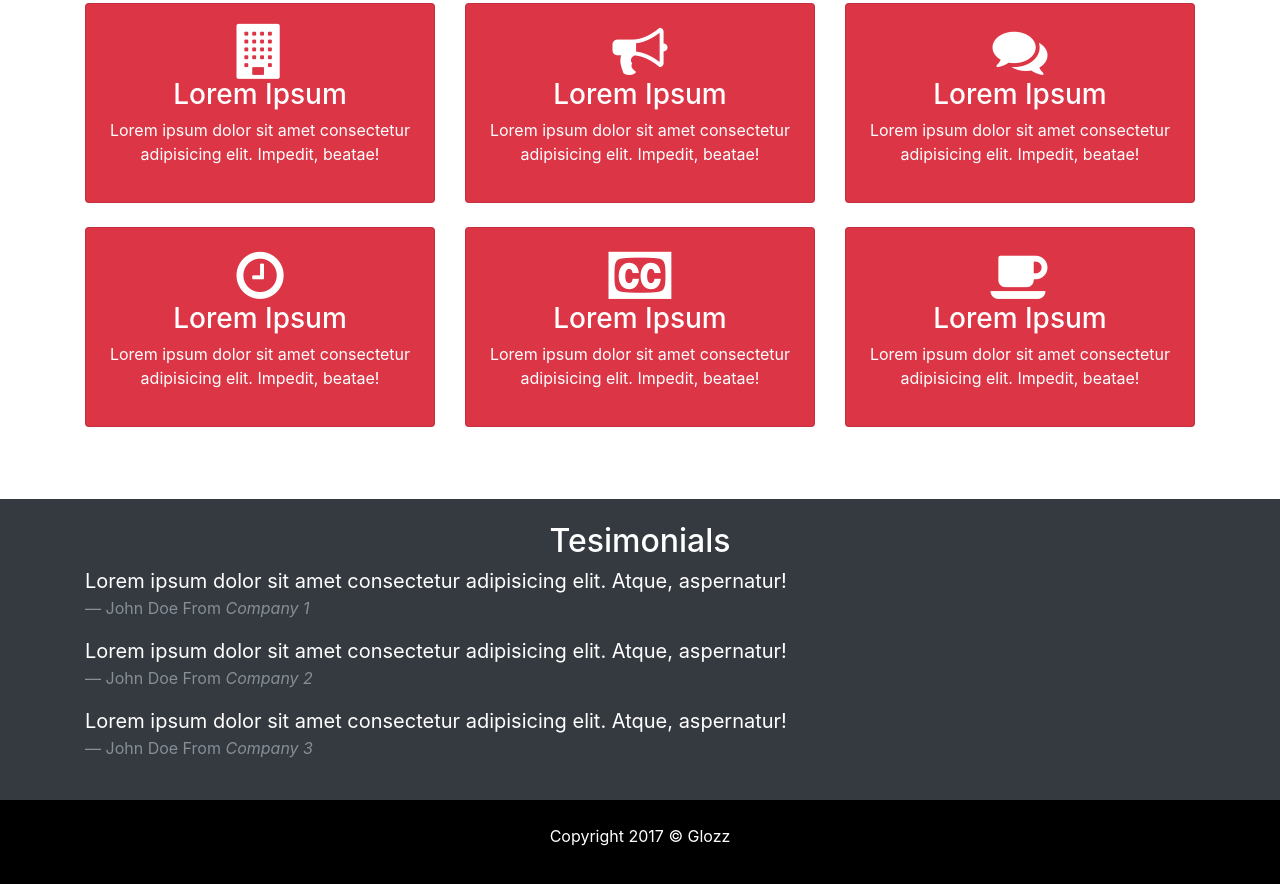
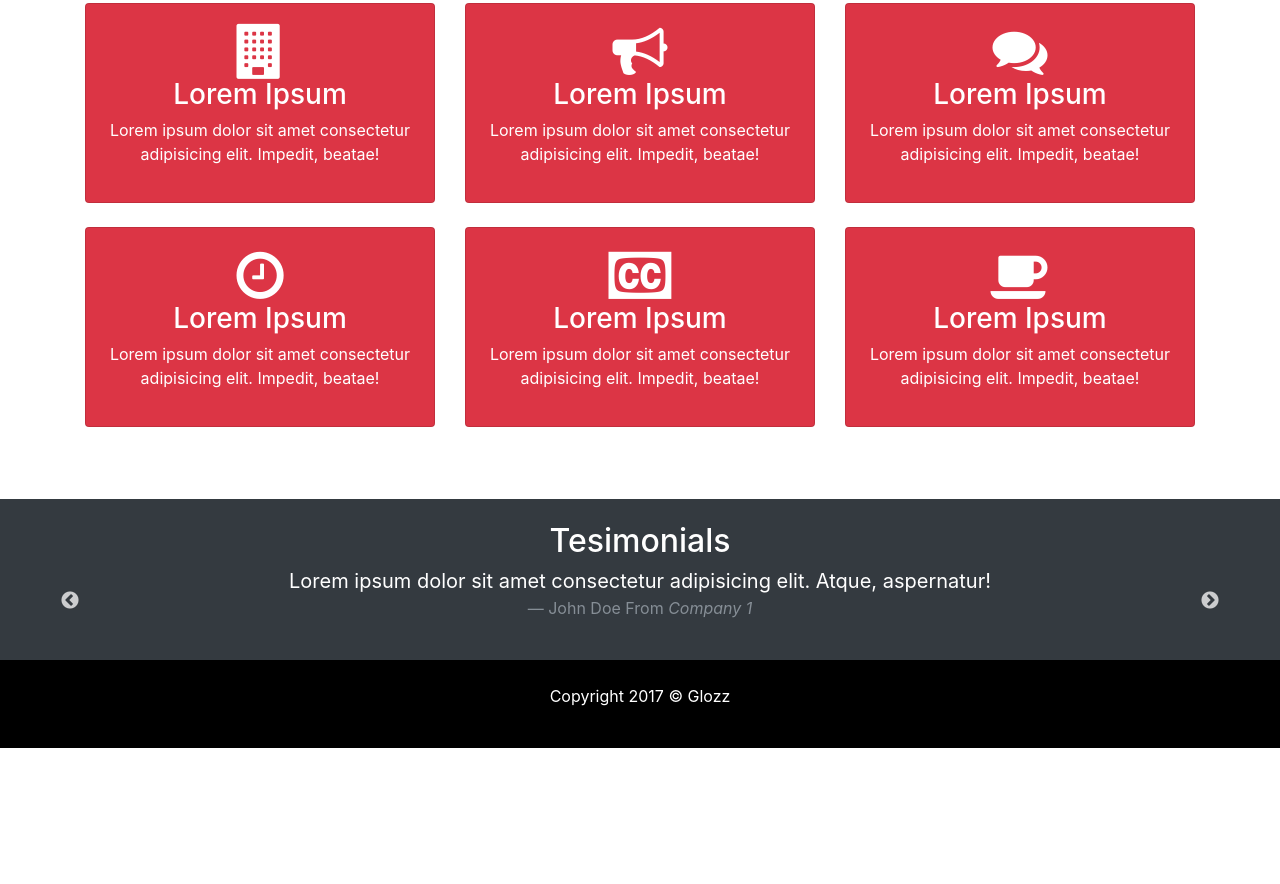
Before and after one commit to csueldo123/Glozz, a website: page src/about.html in a window 1280 px wide. Shown: the part 521-1405 px from the top of the page. After the commit the page ends 1269 px from the top, so only its background shows below. Drawn offline with Linux system fonts and the light colour scheme; some packages are replaced by stand-ins of ours; a script that the page names is missing; files whose address does not match are found by name.

Commit message:
added blockquote tesimonials with click slider

```diff
--- a/src/about.html
+++ b/src/about.html
@@ -137,7 +137,7 @@
         <div class="container">
             <h2 class="text-center">Tesimonials</h2>
             <div class="row">
-                <div class="col">
+                <div class="col text-center">
                     <div class="slider">
                         <div>
                             <blockquote class="blockquote">
--- a/src/js/main.js
+++ b/src/js/main.js
@@ -17,3 +17,9 @@ $(document).on('click', '[data-toggle="lightbox"]', function(event){
     event.preventDefault();
     $(this).ekkoLightbox();
 });
+
+$('.slider').slick({
+    infinite: true,
+    slideToShow: 1,
+    slideToScroll: 1,
+});
```
